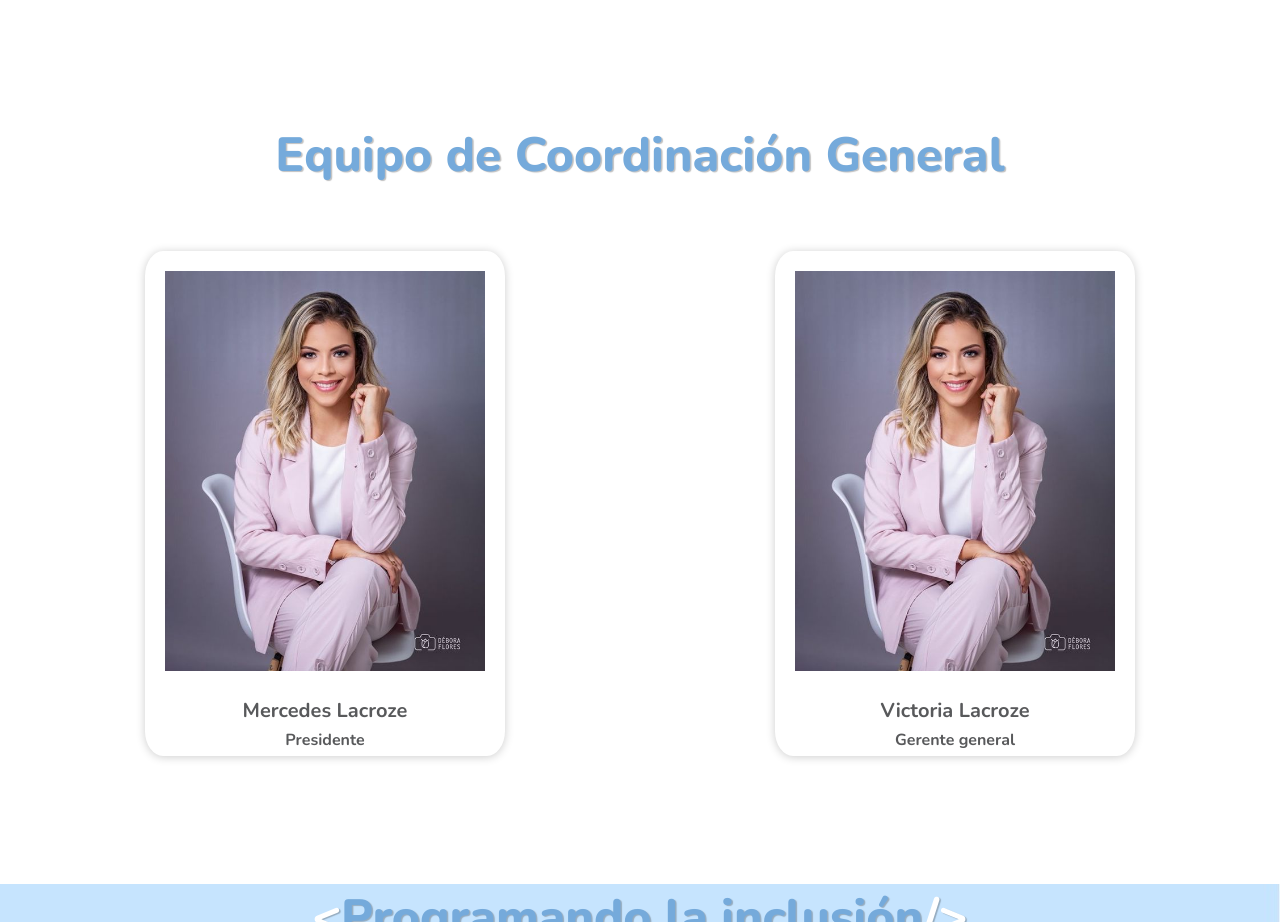
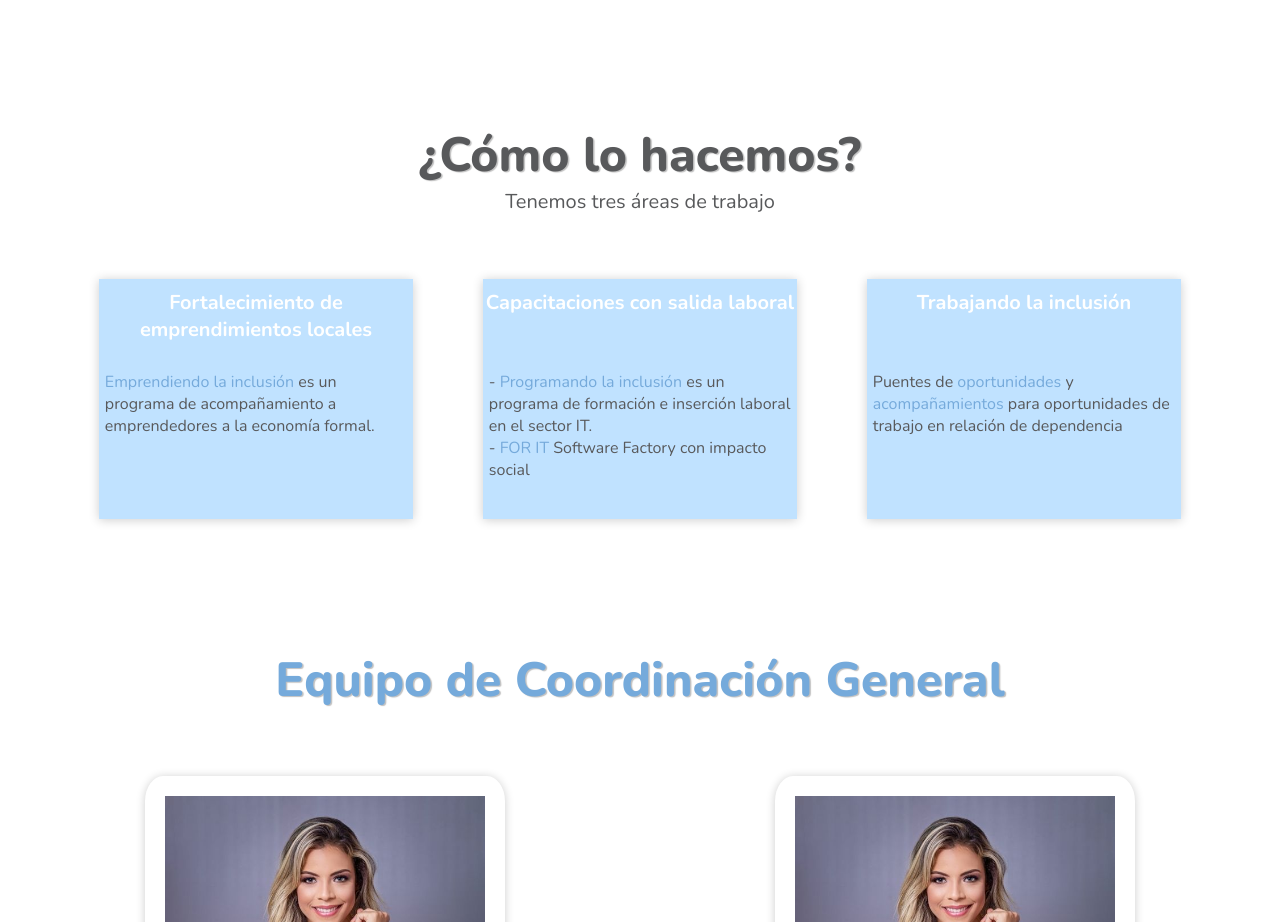
Before and after one commit to FormarImpactDevs/client-fundacion-formar-web, a React (Vite) app: page / in a window 1280 px wide. Shown: the part 1680-2602 px from the top of the page. Built offline with nearby package versions, Linux system fonts and the light colour scheme.

Commit message:
add component axes

```diff
--- /dev/null
+++ b/src/components/Axes/_axes.scss
@@ -0,0 +1,51 @@
+@import "../../styles/colors";
+@import "../../styles/media-queries";
+.axes_container {
+    margin: 10% 0%;
+    cursor: default;
+    text-align: center;
+    h2 {
+        color: $dark-gray;
+    }
+
+}
+.axes_cards {
+
+    margin: 5%;
+    display: flex;
+    flex-direction: column;
+    @include tablet {
+        flex-direction: row;
+    }
+}
+.axes_card {
+    background-color: $ligth-blue;
+    height: 15vh;
+    margin: 5%;
+    overflow: hidden;
+    box-shadow: 0px 1px 10px rgba(0,0,0,0.2);
+    transition: all 400ms ease;
+    h3 {
+        color: $white;
+        margin: 10px 0%;
+        height: 30%;
+    }
+    p {
+        margin: 0% 2%;
+        height: 50%;
+        text-align: left;
+    }
+    a {
+        color: $primary-color;
+        text-decoration: none;
+    }
+    @include tablet {
+        margin: 0% 3%;
+        height: 30vh;
+        width: 55vh;
+    }
+}
+.axes_card:hover {
+    box-shadow: 5px 5px 20px rgba(0,0,0,0.4);
+    transform: translateY(-3%);
+}
--- /dev/null
+++ b/src/components/Axes/index.jsx
@@ -0,0 +1,24 @@
+import "./_axes.scss";
+
+export const Ejes = () => {
+    return (
+        <div className="axes_container">
+            <h2 className="title">¿Cómo lo hacemos?</h2>
+            <p className="paragraph1">Tenemos tres áreas de trabajo</p>
+            <section className="axes_cards">
+                <div className="axes_card">
+                    <h3 className="paragraph1">Fortalecimiento de emprendimientos locales</h3>
+                    <p className="paragraph2"> <a href="">Emprendiendo la inclusión</a> es un programa de acompañamiento a emprendedores a la economía formal.</p>
+                </div>
+                <div className="axes_card">
+                    <h3 className="paragraph1">Capacitaciones con salida laboral</h3>
+                    <p className="paragraph2">- <a href="">Programando la inclusión</a> es un programa de formación e inserción laboral en el sector IT. <br /> - <a href="">FOR IT</a> Software Factory con impacto social</p>
+                </div>
+                <div className="axes_card">
+                    <h3 className="paragraph1">Trabajando la inclusión</h3>
+                    <p className="paragraph2">Puentes de <a href="">oportunidades</a> y <a href="">acompañamientos</a> para oportunidades de trabajo en relación de dependencia</p>
+                </div>
+            </section>
+        </div>
+    )
+}
--- a/src/pages/Home/index.jsx
+++ b/src/pages/Home/index.jsx
@@ -5,6 +5,7 @@ import { QuienesSomos } from "../../components/QuienesSomos";
 import { Programando } from "../../components/Programando";
 import { Emprendiendo } from "../../components/Emprendiendo";
 import { Equipo } from "../../components/Team";
+import { Ejes } from "../../components/Axes";
 
 export default function Home() {
   return (
@@ -12,6 +13,7 @@ export default function Home() {
       <MainLayout>
         <Presentation />
         <QuienesSomos />
+        <Ejes/>
         <Equipo/>
         <Programando />
         <Emprendiendo/>
```
